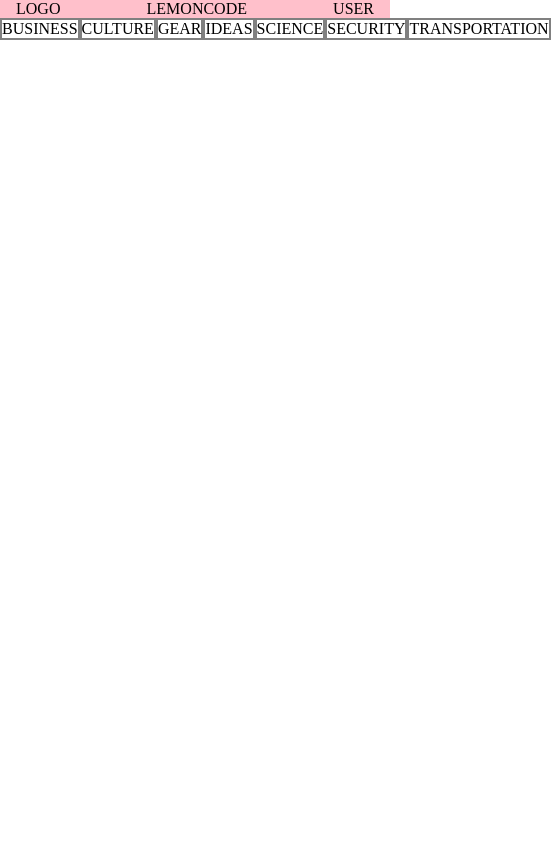
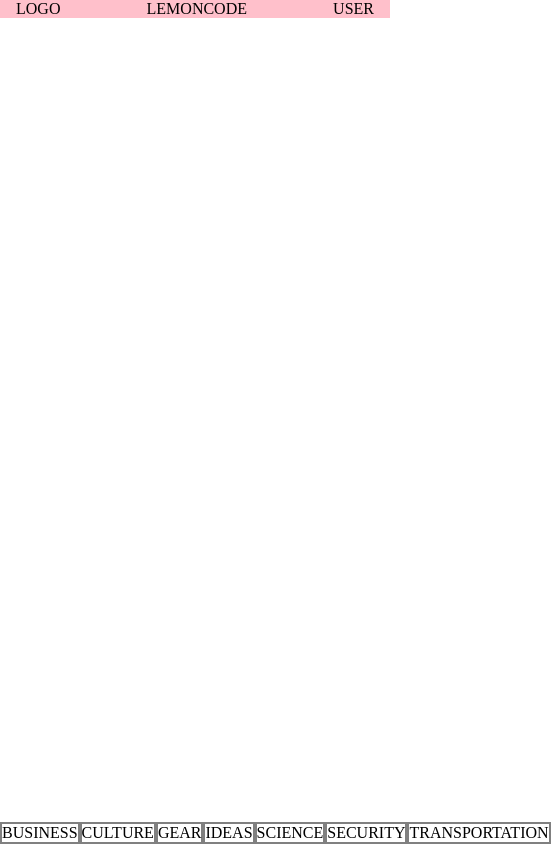
Before and after one commit to rodorro/Layout_Exercise, a website built with Parcel: page Exercise_3/src/index.html in a window 390 px wide. Shown: the whole page, 551 px wide, since content can reach past the window. Built offline with nearby package versions, Linux system fonts and the light colour scheme.

Commit message:
Responsive menu

```diff
--- a/Exercise_3/src/sass/main.scss
+++ b/Exercise_3/src/sass/main.scss
@@ -16,6 +16,9 @@ nav {
     margin: 0px auto;
     display: flex;
     align-items: center;
+    position: fixed;
+    top: 10;
+    width: 100%;
 }
 
 ul {
@@ -41,3 +44,12 @@ ul li a {
     border: 2px grey solid;
     text-align: center;
 }
+
+//@media only screen and (min-width: 320px) and (max-width: 768px) {
+@media only screen and (max-width: 768px) {
+    nav {
+        display: flex;
+        position: fixed;
+        bottom: 0;
+    }
+  }
```
